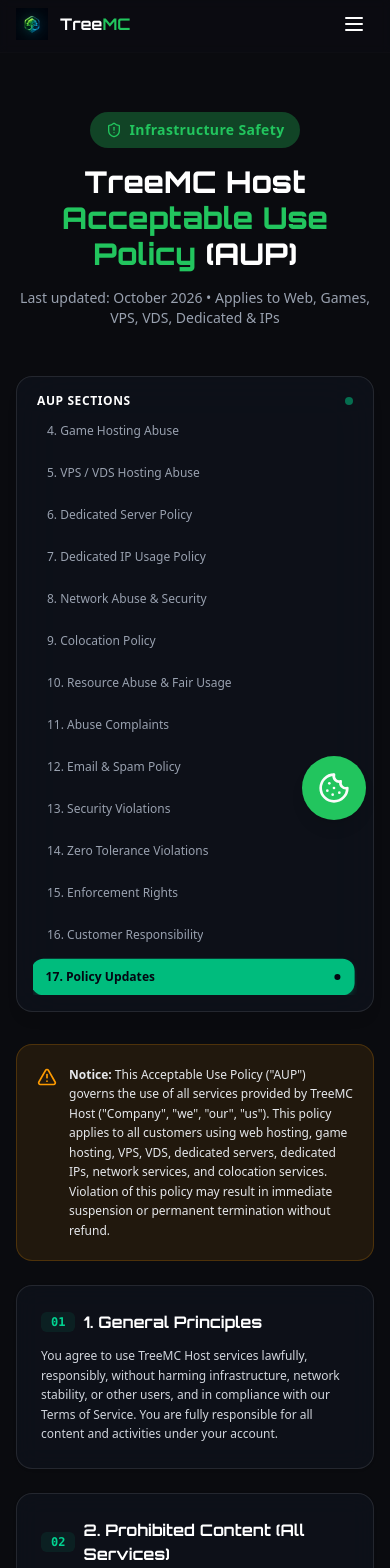
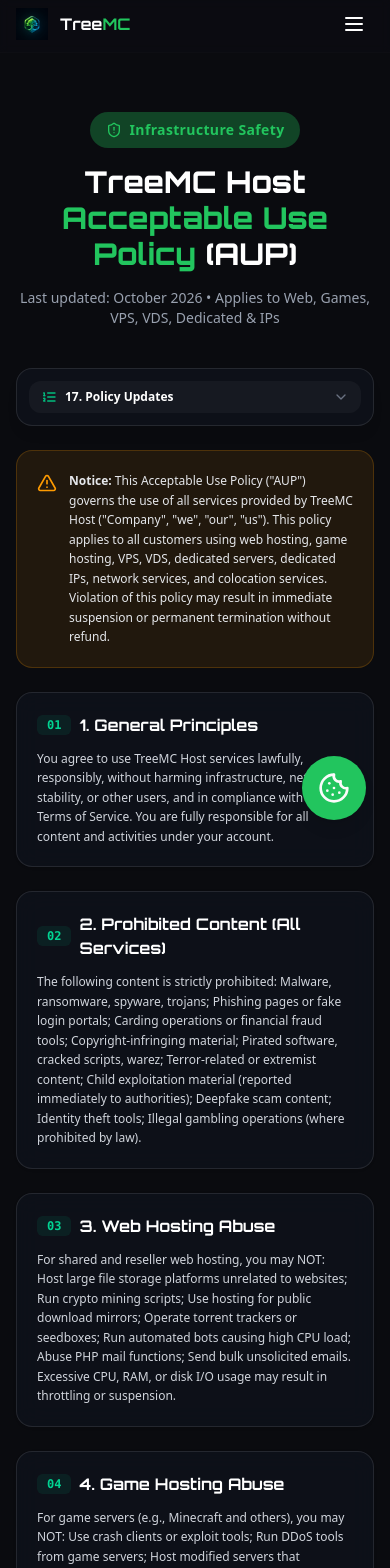
Before and after one commit to manuekamjotsidhu-byte/treemc-web, a Next.js app: page /acceptable-use-policy in a window 390 px wide. Shown: the top 1568 px of the page. Built offline with nearby package versions, Linux system fonts and the light colour scheme.

Commit message:
fix(aup): resolve mobile scroll glitch and prevent layout shift

```diff
--- a/app/acceptable-use-policy/page.tsx
+++ b/app/acceptable-use-policy/page.tsx
@@ -2,7 +2,7 @@
 
 import { motion } from "framer-motion"
 import { useState, useEffect, useRef } from "react"
-import { ShieldAlert, FileText, AlertTriangle } from "lucide-react"
+import { ShieldAlert, AlertTriangle, ChevronDown, ListOrdered, ArrowUp } from "lucide-react"
 import Navbar from "../components/Navbar"
 import Footer from "../components/Footer"
 import legalConfig from "../config/sections/legal.json"
@@ -10,59 +10,91 @@
 export default function AupPage() {
   const aupData = (legalConfig as any).acceptableUsePolicy
   const [activeSection, setActiveSection] = useState<string>(aupData.sections[0]?.title || "")
+  const [mobileMenuOpen, setMobileMenuOpen] = useState(false)
+  const [showBackToTop, setShowBackToTop] = useState(false)
   const isManualScrolling = useRef(false)
   const navContainerRef = useRef<HTMLDivElement>(null)
 
-  // Automatic Scroll-Spy: detect which section is currently in view as user scrolls
+  // High-performance throttled Scroll-Spy with requestAnimationFrame
   useEffect(() => {
+    let ticking = false
+
     const handleScroll = () => {
-      if (isManualScrolling.current) return
+      // Toggle back-to-top visibility
+      if (window.scrollY > 400) {
+        setShowBackToTop(true)
+      } else {
+        setShowBackToTop(false)
+      }
 
-      const scrollPosition = window.scrollY + 160 // offset for navbar and top padding
-      const sections = aupData.sections.map((section: any) => {
-        const el = document.getElementById(section.title)
-        return {
-          title: section.title,
-          top: el ? el.offsetTop : 0,
-          height: el ? el.offsetHeight : 0
-        }
-      })
+      if (isManualScrolling.current) {
+        ticking = false
+        return
+      }
+
+      const scrollPosition = window.scrollY + 140
+      const sections = aupData.sections
 
       for (let i = sections.length - 1; i >= 0; i--) {
-        if (scrollPosition >= sections[i].top - 20) {
+        const el = document.getElementById(sections[i].title)
+        if (el && scrollPosition >= el.offsetTop - 20) {
           setActiveSection(sections[i].title)
           break
         }
       }
+      ticking = false
     }
 
-    window.addEventListener("scroll", handleScroll, { passive: true })
+    const onScroll = () => {
+      if (!ticking) {
+        window.requestAnimationFrame(handleScroll)
+        ticking = true
+      }
+    }
+
+    window.addEventListener("scroll", onScroll, { passive: true })
     handleScroll()
 
-    return () => window.removeEventListener("scroll", handleScroll)
+    return () => window.removeEventListener("scroll", onScroll)
   }, [aupData.sections])
 
-  // Scroll active nav item into view inside the sidebar list
+  // Scroll active nav item ONLY inside the desktop sidebar list.
+  // Note: We use container.scrollTo() instead of element.scrollIntoView() to prevent
+  // mobile viewport jitter and window-scroll interruptions.
   useEffect(() => {
     if (!activeSection) return
-    const activeBtn = document.getElementById(`nav-btn-${activeSection}`)
-    if (activeBtn && navContainerRef.current) {
-      activeBtn.scrollIntoView({ block: "nearest", behavior: "smooth" })
+    if (typeof window !== "undefined" && window.innerWidth >= 1024 && navContainerRef.current) {
+      const activeBtn = document.getElementById(`nav-btn-${activeSection}`)
+      if (activeBtn) {
+        const container = navContainerRef.current
+        const btnOffset = activeBtn.offsetTop - container.offsetTop
+        container.scrollTo({
+          top: Math.max(0, btnOffset - 30),
+          behavior: "smooth"
+        })
+      }
     }
   }, [activeSection])
 
   const scrollToSection = (sectionId: string) => {
     isManualScrolling.current = true
     setActiveSection(sectionId)
+    setMobileMenuOpen(false)
+
     const element = document.getElementById(sectionId)
     if (element) {
-      const yOffset = -120
+      const yOffset = -90
       const y = element.getBoundingClientRect().top + window.pageYOffset + yOffset
       window.scrollTo({ top: y, behavior: "smooth" })
     }
+
     setTimeout(() => {
       isManualScrolling.current = false
-    }, 800)
+    }, 900)
+  }
+
+  const scrollToTop = () => {
+    window.scrollTo({ top: 0, behavior: "smooth" })
   }
 
   return (
@@ -70,11 +102,12 @@
       <Navbar />
 
       <div className="max-w-7xl mt-12 mx-auto px-4 sm:px-6 lg:px-8 py-16">
+        {/* Header */}
         <motion.div
           initial={{ opacity: 0, y: 20 }}
           animate={{ opacity: 1, y: 0 }}
           transition={{ duration: 0.5 }}
-          className="text-center mb-12"
+          className="text-center mb-10"
         >
           <div className="inline-flex items-center gap-2 card-primary px-4 py-2 rounded-full mb-4">
             <ShieldAlert className="w-4 h-4 icon-text-primary" />
@@ -90,13 +123,60 @@
           </p>
         </motion.div>
 
+        {/* Mobile Sticky Quick Navigation Bar (phones & tablets) */}
+        <div className="lg:hidden sticky top-20 z-20 mb-6">
+          <div className="bg-white/95 dark:bg-[#0e111a]/95 backdrop-blur-xl border border-gray-200 dark:border-white/10 rounded-2xl shadow-lg shadow-black/5 p-3">
+            <div className="flex items-center justify-between gap-2">
+              <button
+                type="button"
+                onClick={() => setMobileMenuOpen(!mobileMenuOpen)}
+                className="flex-1 flex items-center justify-between px-3 py-2 rounded-xl bg-gray-100 dark:bg-white/[0.04] text-xs font-semibold text-gray-900 dark:text-white"
+              >
+                <div className="flex items-center gap-2 min-w-0">
+                  <ListOrdered className="w-4 h-4 text-emerald-500 shrink-0" />
+                  <span className="truncate">{activeSection || "Select Section"}</span>
+                </div>
+                <ChevronDown
+                  className={`w-4 h-4 text-gray-500 transition-transform duration-200 shrink-0 ml-1.5 ${
+                    mobileMenuOpen ? "rotate-180" : ""
+                  }`}
+                />
+              </button>
+            </div>
+
+            {/* Mobile Dropdown Menu */}
+            {mobileMenuOpen && (
+              <div className="mt-2 pt-2 border-t border-gray-200/60 dark:border-white/10 max-h-60 overflow-y-auto space-y-1 overscroll-contain pr-1 scrollbar-thin scrollbar-thumb-emerald-500/20">
+                {aupData.sections.map((section: any, index: number) => {
+                  const isActive = activeSection === section.title
+                  return (
+                    <button
+                      key={index}
+                      type="button"
+                      onClick={() => scrollToSection(section.title)}
+                      className={`w-full text-left px-3 py-2 text-xs rounded-lg transition-colors flex items-center justify-between ${
+                        isActive
+                          ? "bg-emerald-500 text-gray-950 font-bold"
+                          : "text-gray-700 dark:text-gray-300 hover:bg-gray-100 dark:hover:bg-white/[0.05]"
+                      }`}
+                    >
+                      <span className="truncate">{section.title}</span>
+                      {isActive && <span className="w-1.5 h-1.5 rounded-full bg-gray-950 shrink-0 ml-2" />}
+                    </button>
+                  )
+                })}
+              </div>
+            )}
+          </div>
+        </div>
+
         <div className="grid grid-cols-1 lg:grid-cols-4 gap-8">
-          {/* Table of Contents Sticky Sidebar with Auto Scroll-Spy */}
+          {/* Desktop Table of Contents Sticky Sidebar */}
           <motion.div
             initial={{ opacity: 0, x: -20 }}
             animate={{ opacity: 1, x: 0 }}
             transition={{ duration: 0.5, delay: 0.2 }}
-            className="lg:col-span-1"
+            className="hidden lg:block lg:col-span-1"
           >
             <div className="sticky top-28 bg-white/80 dark:bg-[#0e111a]/90 backdrop-blur-xl border border-gray-200 dark:border-white/10 rounded-2xl p-4 shadow-lg shadow-black/5">
               <div className="flex items-center justify-between mb-3 px-1">
@@ -107,7 +187,7 @@
               </div>
               <nav
                 ref={navContainerRef}
-                className="space-y-1.5 max-h-[68vh] overflow-y-auto pr-1 scrollbar-thin scrollbar-thumb-emerald-500/20"
+                className="space-y-1.5 max-h-[68vh] overflow-y-auto pr-1 scrollbar-thin scrollbar-thumb-emerald-500/20 overscroll-contain"
               >
                 {aupData.sections.map((section: any, index: number) => {
                   const isActive = activeSection === section.title
@@ -115,10 +195,11 @@
                     <button
                       id={`nav-btn-${section.title}`}
                       key={index}
+                      type="button"
                       onClick={() => scrollToSection(section.title)}
-                      className={`w-full text-left px-3.5 py-2.5 text-xs rounded-xl transition-all duration-200 flex items-center justify-between group ${
+                      className={`w-full text-left px-3.5 py-2.5 text-xs rounded-xl transition-all duration-150 flex items-center justify-between group ${
                         isActive
-                          ? "bg-emerald-500 text-gray-950 font-extrabold shadow-md shadow-emerald-500/20 scale-[1.01]"
+                          ? "bg-emerald-500 text-gray-950 font-extrabold shadow-md shadow-emerald-500/20"
                           : "text-gray-600 dark:text-gray-400 hover:text-gray-900 dark:hover:text-white hover:bg-gray-100 dark:hover:bg-white/[0.05]"
                       }`}
                     >
@@ -138,7 +219,7 @@
             initial={{ opacity: 0, x: 20 }}
             animate={{ opacity: 1, x: 0 }}
             transition={{ duration: 0.5, delay: 0.3 }}
-            className="lg:col-span-3 space-y-6"
+            className="col-span-1 lg:col-span-3 space-y-6"
           >
             <div className="p-5 rounded-2xl bg-amber-500/10 border border-amber-500/20 text-xs sm:text-sm text-gray-800 dark:text-gray-200 leading-relaxed flex items-start gap-3">
               <AlertTriangle className="w-5 h-5 text-amber-500 shrink-0 mt-0.5" />
@@ -153,10 +234,10 @@
                 <div
                   key={index}
                   id={section.title}
-                  className={`scroll-mt-28 p-6 sm:p-7 bg-white/80 dark:bg-[#0e111a]/90 backdrop-blur-md rounded-2xl shadow-sm transition-all duration-300 ${
+                  className={`scroll-mt-24 p-5 sm:p-7 bg-white/80 dark:bg-[#0e111a]/90 backdrop-blur-md rounded-2xl shadow-sm border transition-colors duration-200 ${
                     isActive
-                      ? "border-2 border-emerald-500/60 dark:border-emerald-500/50 shadow-emerald-950/10 shadow-xl"
-                      : "border border-gray-200 dark:border-white/10 hover:border-gray-300 dark:hover:border-white/20"
+                      ? "border-emerald-500/70 dark:border-emerald-500/60 ring-1 ring-emerald-500/30 shadow-emerald-950/10 shadow-lg"
+                      : "border-gray-200 dark:border-white/10 hover:border-gray-300 dark:hover:border-white/20"
                   }`}
                 >
                   <div className="flex items-center gap-2 mb-3">
@@ -177,6 +258,18 @@
         </div>
       </div>
 
+      {/* Floating Back-To-Top Button for phone / mobile ergonomics */}
+      {showBackToTop && (
+        <button
+          type="button"
+          onClick={scrollToTop}
+          aria-label="Back to top"
+          className="fixed bottom-6 right-6 z-40 p-3 rounded-full bg-emerald-500 text-gray-950 shadow-xl shadow-emerald-500/25 hover:bg-emerald-400 active:scale-95 transition-all duration-200 flex items-center justify-center focus:outline-none focus:ring-2 focus:ring-emerald-400"
+        >
+          <ArrowUp className="w-5 h-5" />
+        </button>
+      )}
+
       <Footer />
     </div>
   )
```
Also changed, not shown: app/terms-of-services/page.tsx (+17 -5 lines).
